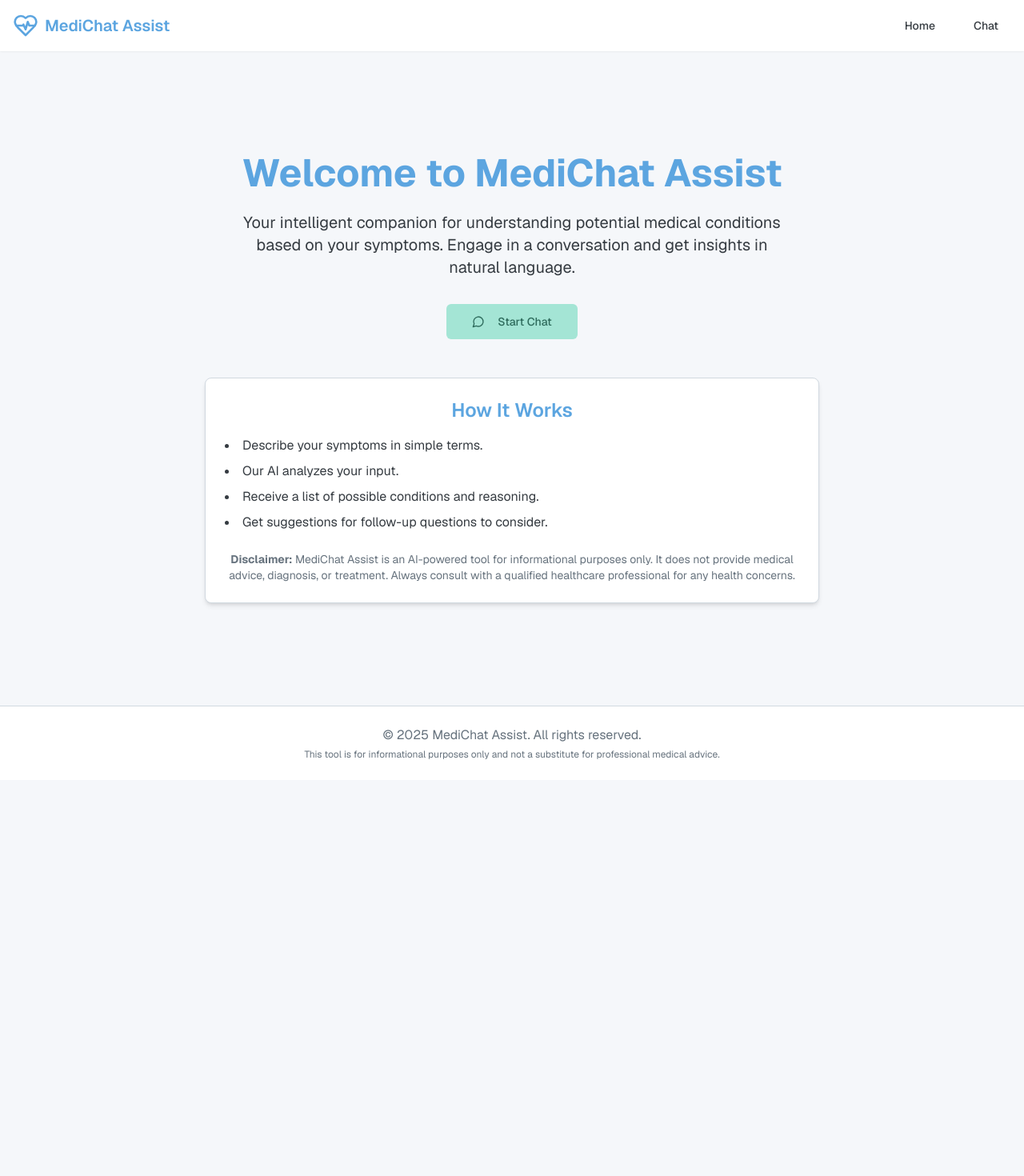
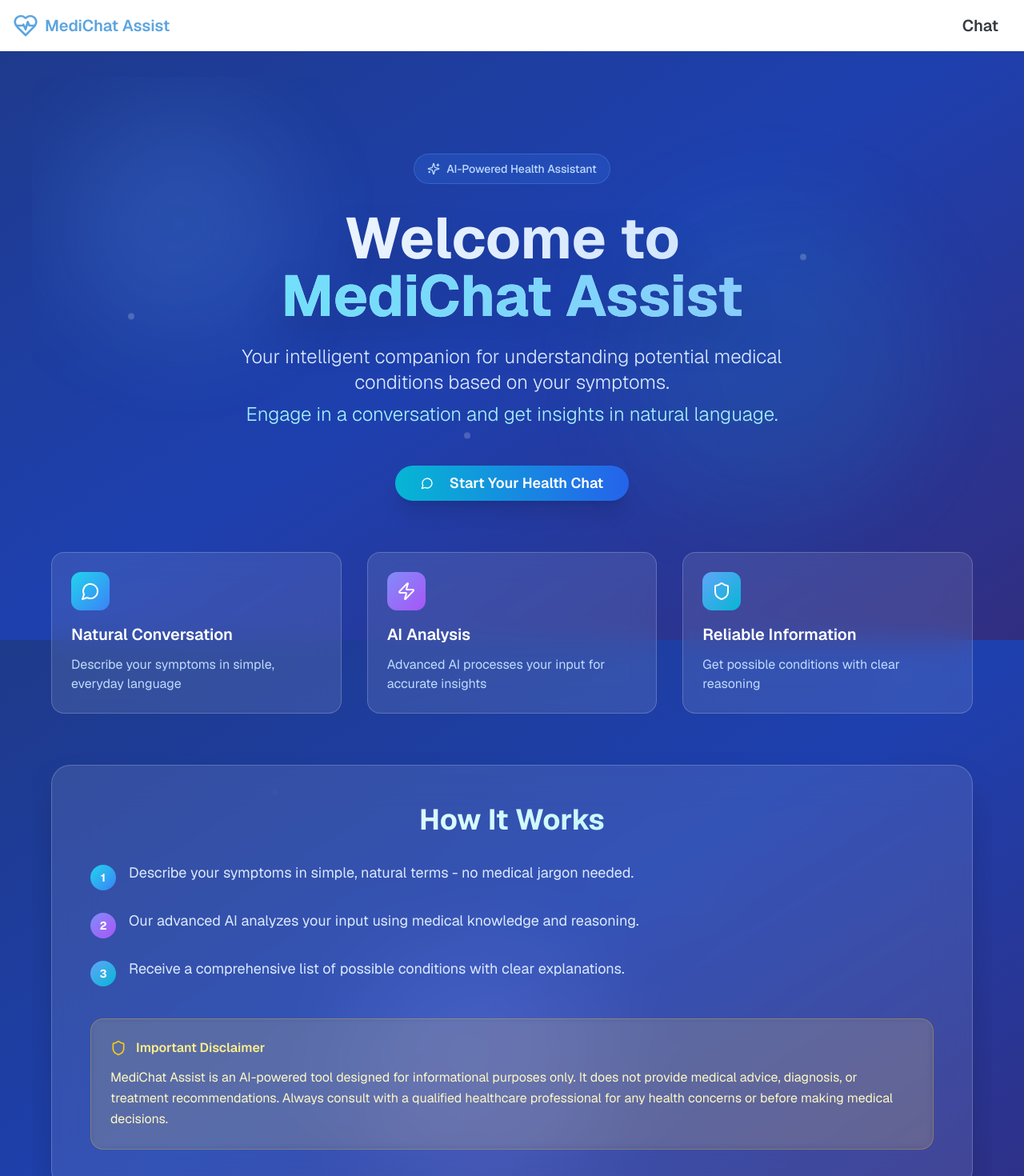
Before and after one commit to dubemdaniel/MediChat-Assistant-1.0, a Next.js app: page / in a window 1280 px wide. Shown: the top 1470 px of the page at 80% size. Before the commit the page ends 975 px from the top, so only its background shows below. Built offline with nearby package versions, Linux system fonts and the light colour scheme.

Commit message:
did some modifications

```diff
--- a/app/chat/page.tsx
+++ b/app/chat/page.tsx
@@ -2,7 +2,7 @@ import ChatInterface from '@/components/chat/chat-interface';
 
 export default function ChatPage() {
   return (
-    <div className="flex flex-col h-[calc(100vh-12rem)] md:h-[calc(100vh-10rem)]">
+    <div className="flex flex-col h-[calc(100vh-12rem)] md:h-[calc(100vh-10rem)] -mx-2">
       <ChatInterface />
     </div>
   );
--- a/app/globals.css
+++ b/app/globals.css
@@ -4,6 +4,8 @@
 
 body {
   font-family: var(--font-geist-sans), Arial, Helvetica, sans-serif;
+    background-attachment: fixed;
+
 }
 
 @layer base {
@@ -115,3 +117,12 @@ body {
     flex-grow: 1;
   }
 }
+@layer utilities {
+  .text-outline {
+    text-shadow:
+       -1px -1px 2px rgba(0, 0, 0, 0.4),
+       1px -1px 2px rgba(0, 0, 0, 0.4),
+      -1px  1px 2px rgba(0, 0, 0, 0.4),
+       1px  1px 2px rgba(0, 0, 0, 0.4);
+  }
+}
--- a/app/layout.tsx
+++ b/app/layout.tsx
@@ -27,7 +27,7 @@ export default function RootLayout({
 }>) {
   return (
     <html lang="en" className="h-full">
-      <body className={`${geistSans.variable} ${geistMono.variable} antialiased flex flex-col h-full`}>
+      <body className={`${geistSans.variable} ${geistMono.variable} antialiased flex flex-col h-full bg-gradient-to-br from-blue-900 via-blue-800 to-indigo-900 min-h-screen w-full`}>
         <Navbar />
         <main className="flex-grow container mx-auto px-4 py-8">
           {children}
--- a/components/chat/chat-interface.tsx
+++ b/components/chat/chat-interface.tsx
@@ -93,11 +93,11 @@ export default function ChatInterface() {
         <Bot className="text-primary h-6 w-6" />
         <h2 className="text-lg font-semibold">MediChat Conversation</h2>
       </div>
-      <div className="flex flex-col h-[calc(100vh-100px)] overflow-hidden w-full max-w-3xl mx-auto ">
+      <div className="flex flex-col h-[calc(100vh-100px)] overflow-hidden w-full max-w-3xl mx-auto  ">
 
-      <ScrollArea className="flex-grow p-4 space-y-4 " ref={scrollAreaRef}>
+      <ScrollArea className="flex-grow p-1 md:p-4 space-y-4 " ref={scrollAreaRef}>
         {messages.map((msg) => (
-          <ChatMessageBubble key={msg.id} message={msg}/>
+          <ChatMessageBubble key={msg.id} message={msg} />
         ))}
         {isLoading && (
           <div className="flex items-center space-x-2 animate-pulse p-2">
--- a/components/landing/hero-section.tsx
+++ b/components/landing/hero-section.tsx
@@ -1,35 +1,174 @@
-import Link from 'next/link';
+'use client';
+
 import { Button } from '@/components/ui/button';
-import { MessageCircle } from 'lucide-react';
+import { MessageCircle, Sparkles, Shield, Zap } from 'lucide-react';
 
 export default function HeroSection() {
   return (
-    <section className="text-center py-16 md:py-24">
-      <h1 className="text-4xl md:text-5xl font-bold text-primary mb-6">
-        Welcome to MediChat Assist
+    <section className="relative min-h-screen text-white overflow-hidden">
+      {/* Animated background elements */}
+      <div className="absolute inset-0">
+        <div className="absolute top-10 left-10 w-72 h-72 bg-blue-400/20 rounded-full blur-3xl animate-pulse"></div>
+        <div className="absolute top-40 right-20 w-96 h-96 bg-cyan-400/15 rounded-full blur-3xl animate-pulse delay-1000"></div>
+        <div className="absolute bottom-20 left-1/3 w-80 h-80 bg-indigo-400/20 rounded-full blur-3xl animate-pulse delay-2000"></div>
+      </div>
+
+      {/* Floating particles with fixed positions */}
+      <div className="absolute inset-0 overflow-hidden">
+        <div className="absolute w-2 h-2 bg-white/20 rounded-full animate-bounce" style={{left: '10%', top: '20%', animationDelay: '0s'}}></div>
+        <div className="absolute w-2 h-2 bg-white/20 rounded-full animate-bounce" style={{left: '80%', top: '15%', animationDelay: '0.5s'}}></div>
+        <div className="absolute w-2 h-2 bg-white/20 rounded-full animate-bounce" style={{left: '25%', top: '60%', animationDelay: '1s'}}></div>
+        <div className="absolute w-2 h-2 bg-white/20 rounded-full animate-bounce" style={{left: '70%', top: '70%', animationDelay: '1.5s'}}></div>
+        <div className="absolute w-2 h-2 bg-white/20 rounded-full animate-bounce" style={{left: '45%', top: '30%', animationDelay: '2s'}}></div>
+        <div className="absolute w-2 h-2 bg-white/20 rounded-full animate-bounce" style={{left: '90%', top: '50%', animationDelay: '2.5s'}}></div>
+      </div>
+
+      <div className="relative z-10 container mx-auto px-6 py-16 md:py-24">
+        {/* Main content */}
+        <div className="text-center mb-16">
+          <div className="inline-flex items-center gap-2 bg-blue-500/20 backdrop-blur-sm border border-blue-400/30 rounded-full px-4 py-2 mb-8 text-blue-200">
+            <Sparkles className="w-4 h-4" />
+            <span className="text-sm font-medium">AI-Powered Health Assistant</span>
+          </div>
+
+          <h1 className="text-5xl md:text-7xl font-bold mb-6 bg-gradient-to-r from-white to-blue-200 bg-clip-text text-transparent drop-shadow-2xl">
+            Welcome to
+            <span className="block bg-gradient-to-r from-cyan-300 to-blue-300 bg-clip-text text-transparent">
+              MediChat Assist
+            </span>
           </h1>
-      <p className="text-lg md:text-xl text-foreground mb-8 max-w-2xl mx-auto">
+
+          <p className="text-xl md:text-2xl text-blue-100 mb-12 max-w-3xl mx-auto leading-relaxed font-light">
             Your intelligent companion for understanding potential medical conditions based on your symptoms.
+            <span className="block mt-2 text-cyan-200">
               Engage in a conversation and get insights in natural language.
+            </span>
           </p>
-      <Button size="lg" asChild className="bg-accent text-accent-foreground hover:bg-accent/90">
-        <Link href="/chat">
-          <MessageCircle className="mr-2 h-5 w-5" />
-          Start Chat
-        </Link>
+
+          <div className="flex flex-col sm:flex-row gap-4 justify-center items-center mb-16">
+            <Button
+              size="lg"
+              onClick={() => window.location.href = '/chat'}
+              className="bg-gradient-to-r from-cyan-500 to-blue-600 hover:from-cyan-600 hover:to-blue-700 text-white border-0 shadow-xl hover:shadow-2xl transform hover:scale-105 transition-all duration-300 px-8 py-4 text-lg font-semibold rounded-full"
+            >
+              <MessageCircle className="mr-3 h-6 w-6" />
+              Start Your Health Chat
             </Button>
-      <div className="mt-12 p-6 border rounded-lg bg-card max-w-3xl mx-auto shadow-md">
-        <h2 className="text-2xl font-semibold text-primary mb-4">How It Works</h2>
-        <ul className="list-disc list-inside text-left space-y-2 text-foreground">
-          <li>Describe your symptoms in simple terms.</li>
-          <li>Our AI analyzes your input.</li>
-          <li>Receive a list of possible conditions and reasoning.</li>
-          <li>Get suggestions for follow-up questions to consider.</li>
-        </ul>
-        <p className="mt-6 text-sm text-muted-foreground">
-          <strong>Disclaimer:</strong> MediChat Assist is an AI-powered tool for informational purposes only. It does not provide medical advice, diagnosis, or treatment. Always consult with a qualified healthcare professional for any health concerns.
+
+            {/* <Button
+              variant="outline"
+              size="lg"
+              className="border-2 border-blue-300/50 text-blue-100 hover:bg-blue-500/20 backdrop-blur-sm px-8 py-4 text-lg rounded-full transition-all duration-300"
+            >
+              Learn More
+            </Button> */}
+          </div>
+        </div>
+
+        {/* Feature cards */}
+        <div className="grid md:grid-cols-3 gap-8 mb-16 max-w-6xl">
+          <div className="bg-white/10 backdrop-blur-lg border border-white/20 rounded-2xl p-6 hover:bg-white/15 transition-all duration-300 hover:scale-105">
+            <div className="bg-gradient-to-br from-cyan-400 to-blue-500 w-12 h-12 rounded-xl flex items-center justify-center mb-4">
+              <MessageCircle className="w-6 h-6 text-white" />
+            </div>
+            <h3 className="text-xl font-semibold mb-3 text-white">Natural Conversation</h3>
+            <p className="text-blue-200">Describe your symptoms in simple, everyday language</p>
+          </div>
+
+          <div className="bg-white/10 backdrop-blur-lg border border-white/20 rounded-2xl p-6 hover:bg-white/15 transition-all duration-300 hover:scale-105">
+            <div className="bg-gradient-to-br from-indigo-400 to-purple-500 w-12 h-12 rounded-xl flex items-center justify-center mb-4">
+              <Zap className="w-6 h-6 text-white" />
+            </div>
+            <h3 className="text-xl font-semibold mb-3 text-white">AI Analysis</h3>
+            <p className="text-blue-200">Advanced AI processes your input for accurate insights</p>
+          </div>
+
+          <div className="bg-white/10 backdrop-blur-lg border border-white/20 rounded-2xl p-6 hover:bg-white/15 transition-all duration-300 hover:scale-105">
+            <div className="bg-gradient-to-br from-blue-400 to-cyan-500 w-12 h-12 rounded-xl flex items-center justify-center mb-4">
+              <Shield className="w-6 h-6 text-white" />
+            </div>
+            <h3 className="text-xl font-semibold mb-3 text-white">Reliable Information</h3>
+            <p className="text-blue-200">Get possible conditions with clear reasoning</p>
+          </div>
+        </div>
+
+        {/* How it works section */}
+        <div className="bg-white/10 backdrop-blur-xl border border-white/20 rounded-3xl p-8 md:p-12 max-w-6xl mx-auto shadow-2xl">
+          <h2 className="text-3xl md:text-4xl font-bold text-center mb-8 bg-gradient-to-r from-white to-cyan-200 bg-clip-text text-transparent">
+            How It Works
+          </h2>
+
+          <div className="space-y-6 text-left">
+            <div className="flex items-start gap-4">
+              <div className="bg-gradient-to-br from-cyan-400 to-blue-500 w-8 h-8 rounded-full flex items-center justify-center flex-shrink-0 mt-1">
+                <span className="text-white font-bold text-sm">1</span>
+              </div>
+              <p className="text-blue-100 text-lg">Describe your symptoms in simple, natural terms - no medical jargon needed.</p>
+            </div>
+
+            <div className="flex items-start gap-4">
+              <div className="bg-gradient-to-br from-indigo-400 to-purple-500 w-8 h-8 rounded-full flex items-center justify-center flex-shrink-0 mt-1">
+                <span className="text-white font-bold text-sm">2</span>
+              </div>
+              <p className="text-blue-100 text-lg">Our advanced AI analyzes your input using medical knowledge and reasoning.</p>
+            </div>
+
+            <div className="flex items-start gap-4">
+              <div className="bg-gradient-to-br from-blue-400 to-cyan-500 w-8 h-8 rounded-full flex items-center justify-center flex-shrink-0 mt-1">
+                <span className="text-white font-bold text-sm">3</span>
+              </div>
+              <p className="text-blue-100 text-lg">Receive a comprehensive list of possible conditions with clear explanations.</p>
+            </div>
+          </div>
+
+          <div className="mt-10 p-6 bg-yellow-500/10 border border-yellow-400/30 rounded-2xl backdrop-blur-sm">
+            <div className="flex items-center gap-3 mb-3">
+              <Shield className="w-5 h-5 text-yellow-400" />
+              <span className="font-semibold text-yellow-200">Important Disclaimer</span>
+            </div>
+            <p className="text-yellow-100 leading-relaxed">
+              MediChat Assist is an AI-powered tool designed for informational purposes only.
+              It does not provide medical advice, diagnosis, or treatment recommendations.
+              Always consult with a qualified healthcare professional for any health concerns or before making medical decisions.
             </p>
+          </div>
+        </div>
       </div>
     </section>
   );
 }
+
+// import Link from 'next/link';
+// import { Button } from '@/components/ui/button';
+// import { MessageCircle } from 'lucide-react';
+
+// export default function HeroSection() {
+//   return (
+//     <section className="text-center py-16 md:py-24">
+//       <h1 className="text-4xl md:text-5xl font-bold text-primary mb-6 drop-shadow-md text-outline">
+//         Welcome to MediChat Assist
+//       </h1>
+//       <p className="text-2xl md:text-xl text-foreground mb-8 max-w-2xl mx-auto font-semibold drop-shadow-lg">
+//         Your intelligent companion for understanding potential medical conditions based on your symptoms.
+//         Engage in a conversation and get insights in natural language.
+//       </p>
+//       <Button size="lg" asChild className="bg-accent text-accent-foreground hover:bg-accent/90">
+//         <Link href="/chat">
+//           <MessageCircle className="mr-2 h-5 w-5" />
+//           Start Chat
+//         </Link>
+//       </Button>
+//       <div className="mt-12 p-6 border rounded-lg bg-card max-w-3xl mx-auto shadow-md">
+//         <h2 className="text-2xl font-semibold text-primary mb-4">How It Works</h2>
+//         <ul className="list-disc list-inside text-left space-y-2 text-foreground">
+//           <li>Describe your symptoms in simple terms.</li>
+//           <li>Our AI analyzes your input.</li>
+//           <li>Receive a list of possible conditions and reasoning.</li>
+//         </ul>
+//         <p className="mt-6 text-sm text-muted-foreground">
+//           <strong>Disclaimer:</strong> MediChat Assist is an AI-powered tool for informational purposes only. It does not provide medical advice, diagnosis, or treatment. Always consult with a qualified healthcare professional for any health concerns.
+//         </p>
+//       </div>
+//     </section>
+//   );
+// }
--- a/components/layout/navbar.tsx
+++ b/components/layout/navbar.tsx
@@ -1,5 +1,8 @@
+"use client";
+
 import Link from "next/link";
-import { HeartPulse, MessageCircle } from "lucide-react";
+import { usePathname } from "next/navigation";
+import { HeartPulse, MessageCircle, Menu } from "lucide-react";
 import { Button } from "@/components/ui/button";
 import {
   Sheet,
@@ -8,13 +11,17 @@ import {
   SheetTitle,
   SheetHeader,
 } from "@/components/ui/sheet";
-import { Menu } from "lucide-react";
 
 export default function Navbar() {
+  const pathname = usePathname();
+
   const navItems = [
     { href: "/", label: "Home" },
     { href: "/chat", label: "Chat" },
   ];
+
+  // Filter out the current page
+  const visibleNavItems = navItems.filter((item) => item.href !== pathname);
 
   return (
     <header className="bg-card shadow-sm sticky top-0 z-50">
@@ -29,8 +36,8 @@ export default function Navbar() {
 
         {/* Desktop Navigation */}
         <nav className="hidden md:flex items-center gap-4">
-          {navItems.map((item) => (
-            <Button key={item.label} variant="ghost" asChild>
+          {visibleNavItems.map((item) => (
+            <Button key={item.label} variant="ghost" className="text-xl font-semibold" asChild>
               <Link href={item.href}>{item.label}</Link>
             </Button>
           ))}
@@ -57,11 +64,11 @@ export default function Navbar() {
                   <HeartPulse className="h-7 w-7" />
                   <span className="text-lg font-semibold">MediChat Assist</span>
                 </Link>
-                {navItems.map((item) => (
+                {visibleNavItems.map((item) => (
                   <Button
                     key={item.label}
                     variant="ghost"
-                    className="w-full justify-start"
+                    className="w-full justify-start text-lg font-semibold"
                     asChild
                   >
                     <Link href={item.href}>{item.label}</Link>
--- a/package.json
+++ b/package.json
@@ -3,7 +3,7 @@
   "version": "0.1.0",
   "private": true,
   "scripts": {
-    "dev": "next dev --turbopack -p 9002",
+    "dev": "next dev --turbopack",
     "genkit:dev": "genkit start -- tsx ai/dev.ts",
     "genkit:watch": "genkit start -- tsx --watch ai/dev.ts",
     "build": "next build",
```
Also changed, not shown: app/chat/actions.ts (+1 -6 lines), components/chat/chat-message-bubble.tsx (+6 -8 lines), public/Images/mediChat.png (added), 1 other file (tests, documents, lock files or other folders). Lines whose indentation alone changed are shown as unchanged.
